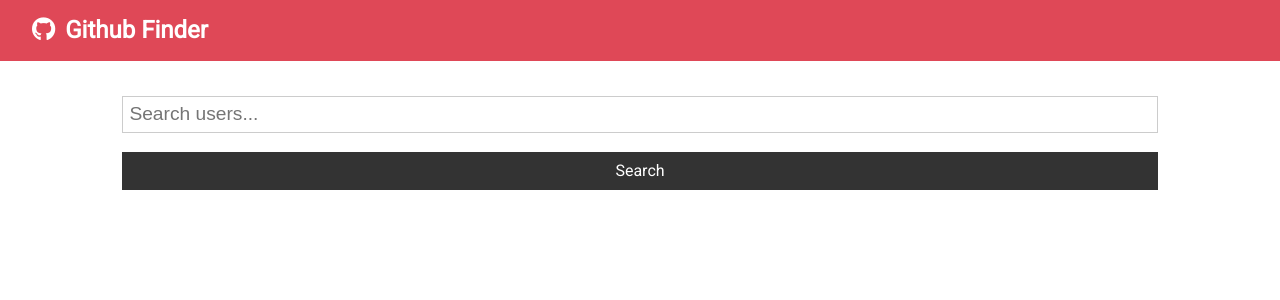
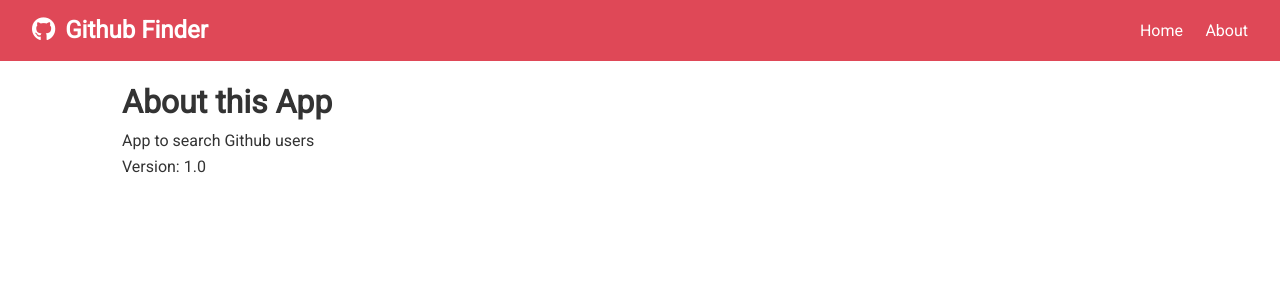
Before and after one commit to bsopecki/ggh-users-finder, a React (Create React App) app in the folder gh-users-finder/: page /about in a window 1280 px wide. Shown: the top 300 px of the page. Built offline with nearby package versions, Linux system fonts and the light colour scheme.

Commit message:
add routing to the app

```diff
--- a/gh-users-finder/package.json
+++ b/gh-users-finder/package.json
@@ -9,6 +9,7 @@
     "axios": "^0.21.1",
     "react": "^17.0.2",
     "react-dom": "^17.0.2",
+    "react-router-dom": "^5.2.0",
     "react-scripts": "4.0.3",
     "web-vitals": "^1.1.2"
   },
--- a/gh-users-finder/src/App.js
+++ b/gh-users-finder/src/App.js
@@ -1,7 +1,9 @@
-import React, { Component } from 'react';
+import React, { Component, Fragment } from 'react';
+import { BrowserRouter as Router, Switch, Route } from 'react-router-dom'
 import Navbar from './components/layout/Navbar'
 import Users from './components/users/Users'
 import Search from './components/users/Search'
+import About from './components/pages/About'
 import Alert from './components/layout/Alert'
 import axios from 'axios'
 import './App.css';
@@ -31,14 +33,23 @@
   render() {
     const { users, loading } = this.state
     return (
+      <Router>
         <div className='App'>
           <Navbar />
           <div className='container'>
             <Alert alert={this.state.alert} />
+            <Switch>
+              <Route exact path='/' render={props => (
+                <Fragment>
                   <Search searchUsers={this.searchUsers} clearUsers={this.clearUsers} showClear={users.length > 0 ? true : false} setAlert={this.setAlert} />
                   <Users loading={loading} users={users} />
+                </Fragment>
+              )} />
+              <Route exact path='/about' component={About} />
+            </Switch>
           </div>
         </div>
+      </Router>
     );
   }
 }
--- a/gh-users-finder/src/components/layout/Navbar.js
+++ b/gh-users-finder/src/components/layout/Navbar.js
@@ -1,4 +1,5 @@
 import React from 'react'
+import { Link } from 'react-router-dom'
 import PropTypes from 'prop-types'
 
 
@@ -6,6 +7,10 @@
     return (
         <nav className='navbar bg-primary'>
             <h2><i style={{ marginRight: '10px' }} className={icon}></i>{title}</h2>
+            <ul>
+                <li><Link to='/' />Home</li>
+                <li><Link to='/about' />About</li>
+            </ul>
         </nav>
     )
 }
--- /dev/null
+++ b/gh-users-finder/src/components/pages/About.js
@@ -0,0 +1,13 @@
+import React, { Fragment } from 'react'
+
+const About = () => {
+    return (
+        <Fragment>
+            <h1>About this App</h1>
+            <p>App to search Github users</p>
+            <p>Version: 1.0</p>
+        </Fragment>
+    )
+}
+
+export default About
```
Also changed, not shown: 1 other file (tests, documents, lock files or other folders). Lines whose indentation alone changed are shown as unchanged.
